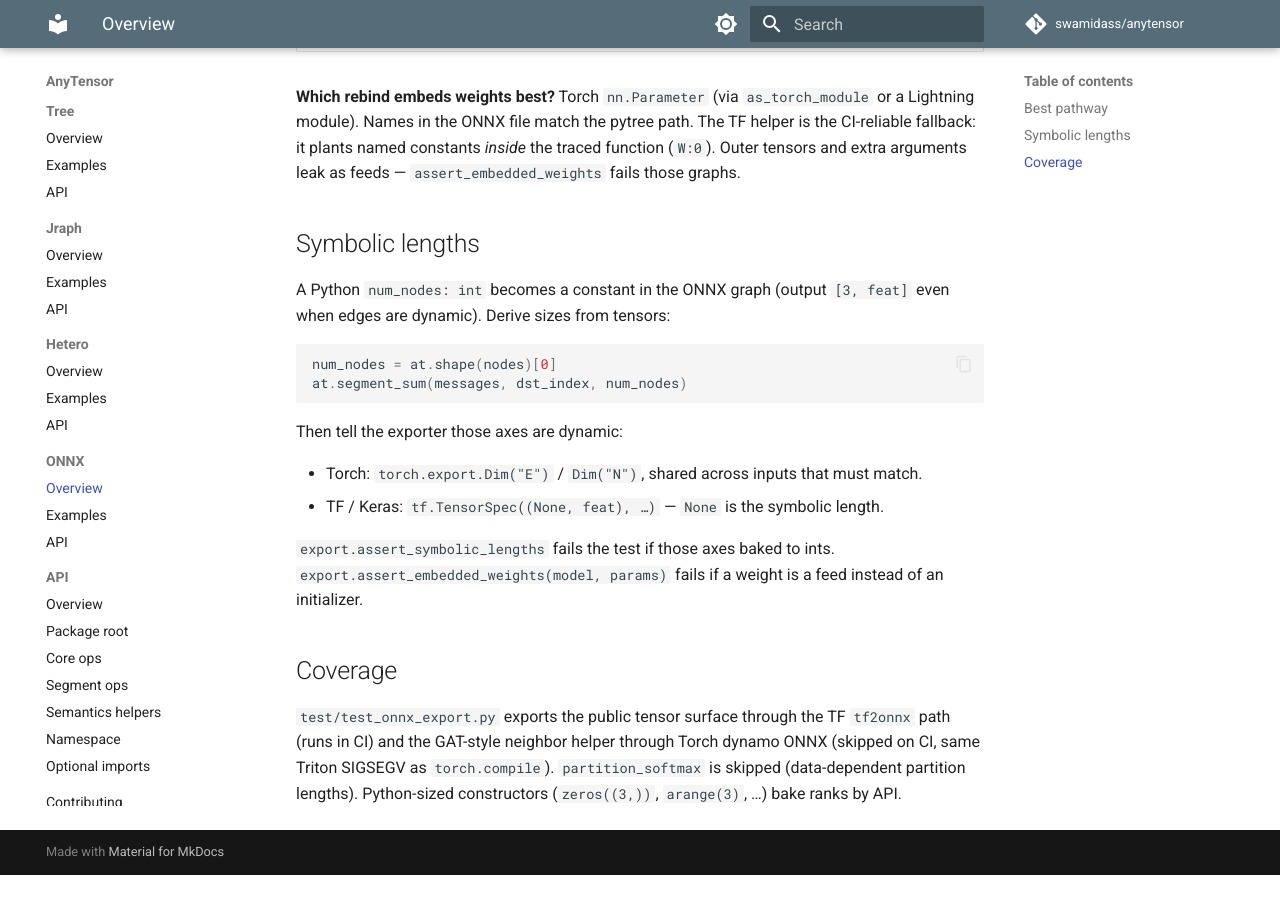
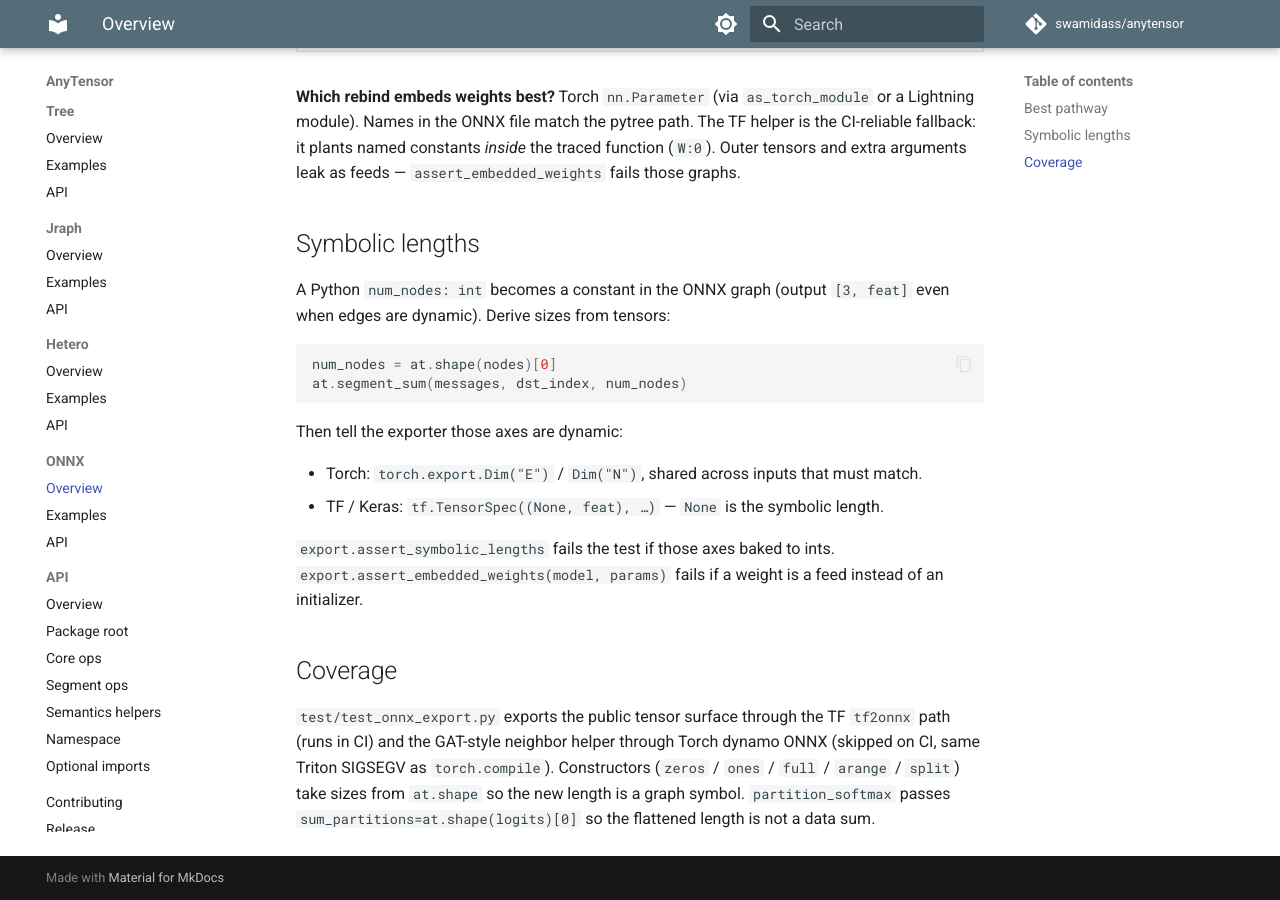
Before and after one commit to swamidass/anytensor, an MkDocs documentation site: the page built from docs/onnx/index.md, in a window 1280 px wide and 900 px high, scrolled down 1064 px. Built offline with MkDocs 1.6.1 and Material for MkDocs 9.7.7, drawn with Linux system fonts in a browser that asks for light colours; comment, search, counter and statistics services are not loaded; before the commit the page ends 1939 px from its top, so only the background shows below that.

Commit message:
Cover constructors and partition_softmax in ONNX export tests.
Size constructors take at.shape so the new length is a graph symbol.
partition_softmax passes sum_partitions from the logits length instead
of summing partition values.

Co-authored-by: swamidass <swamidass@users.noreply.github.com>

```diff
--- a/docs/onnx/index.md
+++ b/docs/onnx/index.md
@@ -56,5 +56,7 @@ instead of an initializer.
 `test/test_onnx_export.py` exports the public tensor surface through the TF
 `tf2onnx` path (runs in CI) and the GAT-style neighbor helper through Torch
 dynamo ONNX (skipped on CI, same Triton SIGSEGV as `torch.compile`).
-`partition_softmax` is skipped (data-dependent partition lengths). Python-sized
-constructors (`zeros((3,))`, `arange(3)`, …) bake ranks by API.
+Constructors (`zeros` / `ones` / `full` / `arange` / `split`) take sizes from
+`at.shape` so the new length is a graph symbol. `partition_softmax` passes
+`sum_partitions=at.shape(logits)[0]` so the flattened length is not a data
+sum.
```
Also changed, not shown: LOG.md (+3 -1 lines), changelog.d/onnx-export.added.md (+1 -1 lines), 1 other file.
